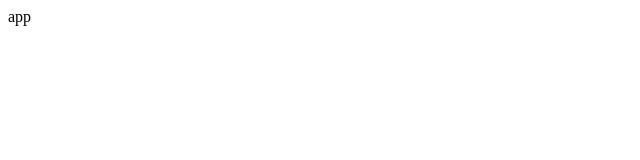
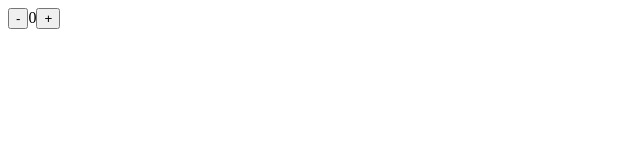
Before and after one commit to sakai-akinobu/redux-with-typescript-sandbox, a React app: page / in a window 1280 px wide. Shown: the top 160 px of the page, without its empty margins (0-640 px from the left). Built offline with nearby package versions, Linux system fonts and the light colour scheme.

Commit message:
Add components.

```diff
--- /dev/null
+++ b/src/components/Button/index.tsx
@@ -0,0 +1,10 @@
+import * as React from 'react';
+
+interface Props {
+  onClick: () => void,
+  children: React.ReactChild,
+}
+
+export default function Button({onClick, children}: Props) {
+  return <button onClick={onClick}>{children}</button>
+}
--- /dev/null
+++ b/src/components/Counter/index.tsx
@@ -0,0 +1,9 @@
+import * as React from 'react';
+
+interface Props {
+  value: number,
+}
+
+export default function Counter({value}: Props) {
+  return <span>{value}</span>;
+}
--- /dev/null
+++ b/src/containers/App/index.tsx
@@ -0,0 +1,21 @@
+import * as React from 'react';
+import {useState} from 'react';
+
+import Counter from '../../components/Counter';
+import Button from '../../components/Button';
+
+export default function App() {
+  const [count, setCount] = useState(0);
+
+  return (
+    <div>
+      <Button onClick={() => setCount(count - 1)}>
+        -
+      </Button>
+      <Counter value={count} />
+      <Button onClick={() => setCount(count + 1)}>
+        +
+      </Button>
+    </div>
+  );
+}
--- a/src/index.tsx
+++ b/src/index.tsx
@@ -1,7 +1,9 @@
 import * as React from "react";
 import * as ReactDOM from "react-dom";
 
+import App from './containers/App';
+
 ReactDOM.render(
-  <div>app</div>,
+  <App />,
   document.getElementById("app") as HTMLElement,
 );
```
